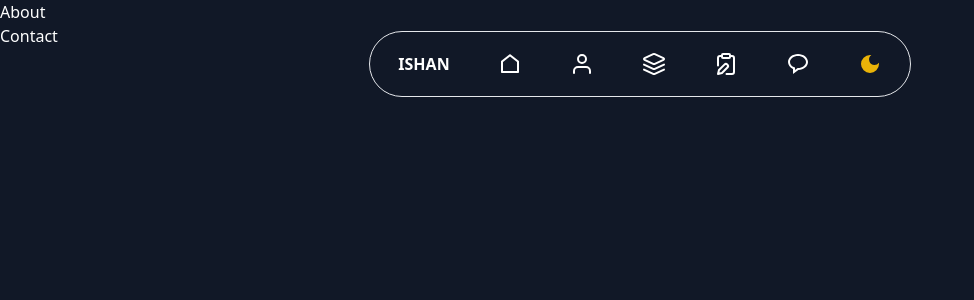
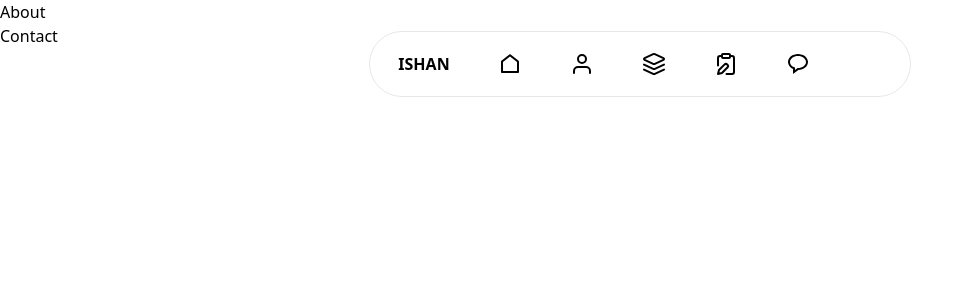
Before and after one commit to IshanNikeshalaNawarathna/ishannikeshala, a React (Create React App) app: page / in a window 1280 px wide. Both pictures are taken after a click on the button 869 px from the left and 64 px from the top of the page. Shown: the top 300 px of the page, without its empty margins (0-974 px from the left). Built offline with nearby package versions, Linux system fonts and the light colour scheme.

Commit message:
dark mood add

```diff
--- a/src/App.css
+++ b/src/App.css
@@ -2,9 +2,9 @@
 @tailwind components;
 @tailwind utilities;
 
-body{
+/* body{
   @apply bg-white text-black;
 }
 .dark body{
   @apply bg-gray-900 text-white;
-}
+} */
--- a/src/components/Navbar.js
+++ b/src/components/Navbar.js
@@ -61,7 +61,7 @@
             onClick={toggleTheme}
           >
             {theme === 'dark' ? (
-              <MdDarkMode className="w-6 h-6 text-yellow-500" />
+              <MdDarkMode className="w-6 h-6 text-white" />
             ) : (
               <MdSunny className="w-6 h-6 text-gray-800" />
             )}
@@ -97,7 +97,7 @@
                   onClick={toggleTheme}
                 >
                   {theme === 'dark' ? (
-                    <MdDarkMode className="w-6 h-6 text-yellow-500" />
+                    <MdDarkMode className="w-6 h-6 text-white" />
                   ) : (
                     <MdSunny className="w-6 h-6 text-gray-800" />
                   )}
--- a/tailwind.config.js
+++ b/tailwind.config.js
@@ -6,7 +6,11 @@
   ],
   // darkMode: 'class',
   theme: {
-    extend: {},
+    extend: {
+      colors: {
+        'backgroundLight': '#F8FAFC',
+      },
+    },
   },
   plugins: [],
 }
```
